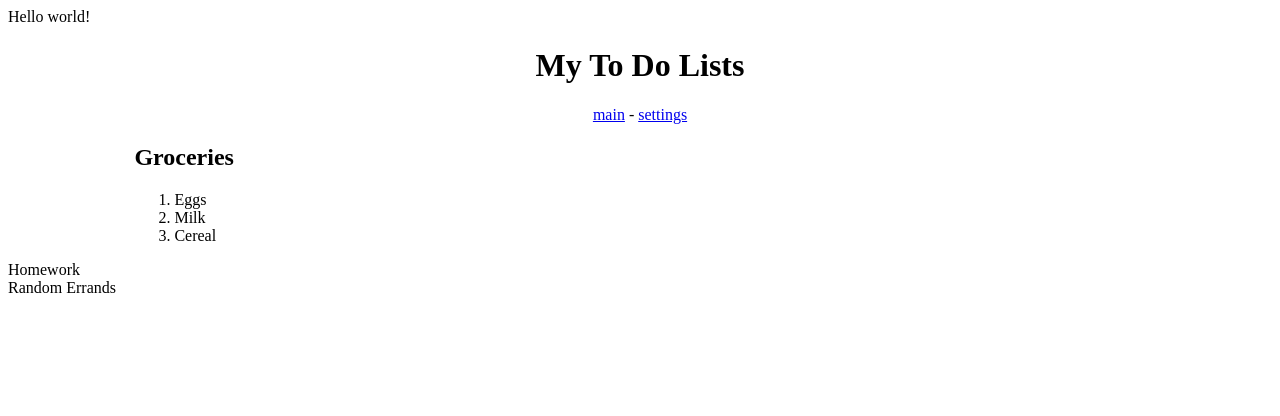
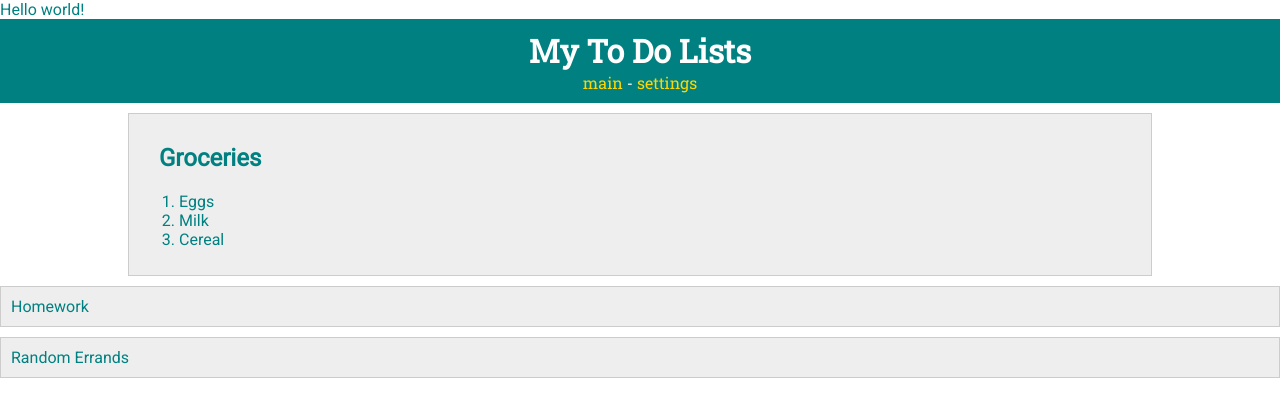
Before and after one commit to charlieabbott/PUI, a plain HTML site: page week4_lab/list.html in a window 1280 px wide. Drawn offline with Linux system fonts and the light colour scheme.

Commit message:
hi
hello

```diff
--- a/week4_lab/list.html
+++ b/week4_lab/list.html
@@ -5,6 +5,8 @@
     <meta charset="UTF-8">
     <!-- styles -->
       <link rel="stylesheet" type="text/css" href="style.css">
+    <!-- fonts -->
+      <link href="https://fonts.googleapis.com/css?family=Roboto|Roboto+Slab" rel="stylesheet">
 </head>
 
 <body>
--- a/week4_lab/style.css
+++ b/week4_lab/style.css
@@ -1,7 +1,61 @@
+body {
+    margin: 0;
+    color: teal;
+    font-family: 'Roboto', sans-serif;
+}
+
+/*********** HEADER ************/
+
 header {
     text-align: center;
+    padding: 10px;
+    background-color: teal;
+    color: white;
+    font-family: 'Roboto Slab', serif;
 }
+
+header a {
+    color: gold;
+    text-decoration: none;
+}
+
+.list a {
+    color: teal;
+    text-decoration: none;
+}
+
+body {
+    margin: 0;
+    color: teal;
+}
+
+/*********** HEADER ************/
+
+header {
+    text-align: center;
+    padding: 10px;
+    background-color: teal;
+    color: white;
+}
+
+h1 {
+    margin: 0;
+}
+
+/*********** LISTS ************/
 #todo-lists {
     margin: 0 auto;
     width: 80%;
+    padding-top: 10px;
 }
+
+.list {
+    padding: 10px;
+    margin-bottom: 10px;
+    background-color: #eeeeee;
+    border: 1px solid #cccccc;
+}
+
+.list-title {
+    margin-left: 20px;
+}
```
Also changed, not shown: week4_lab/index.html (+2 -0 lines), 1 other file.
